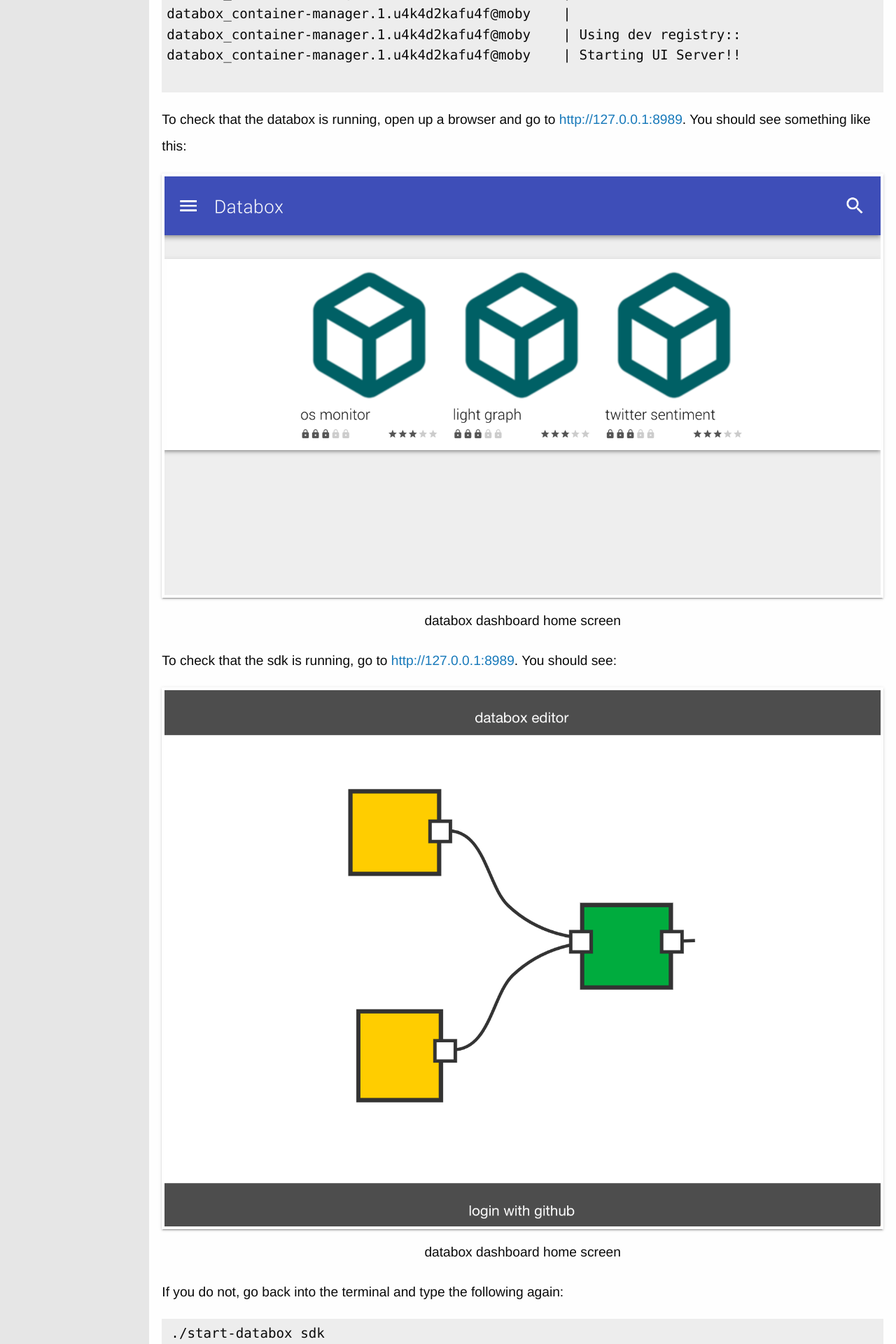
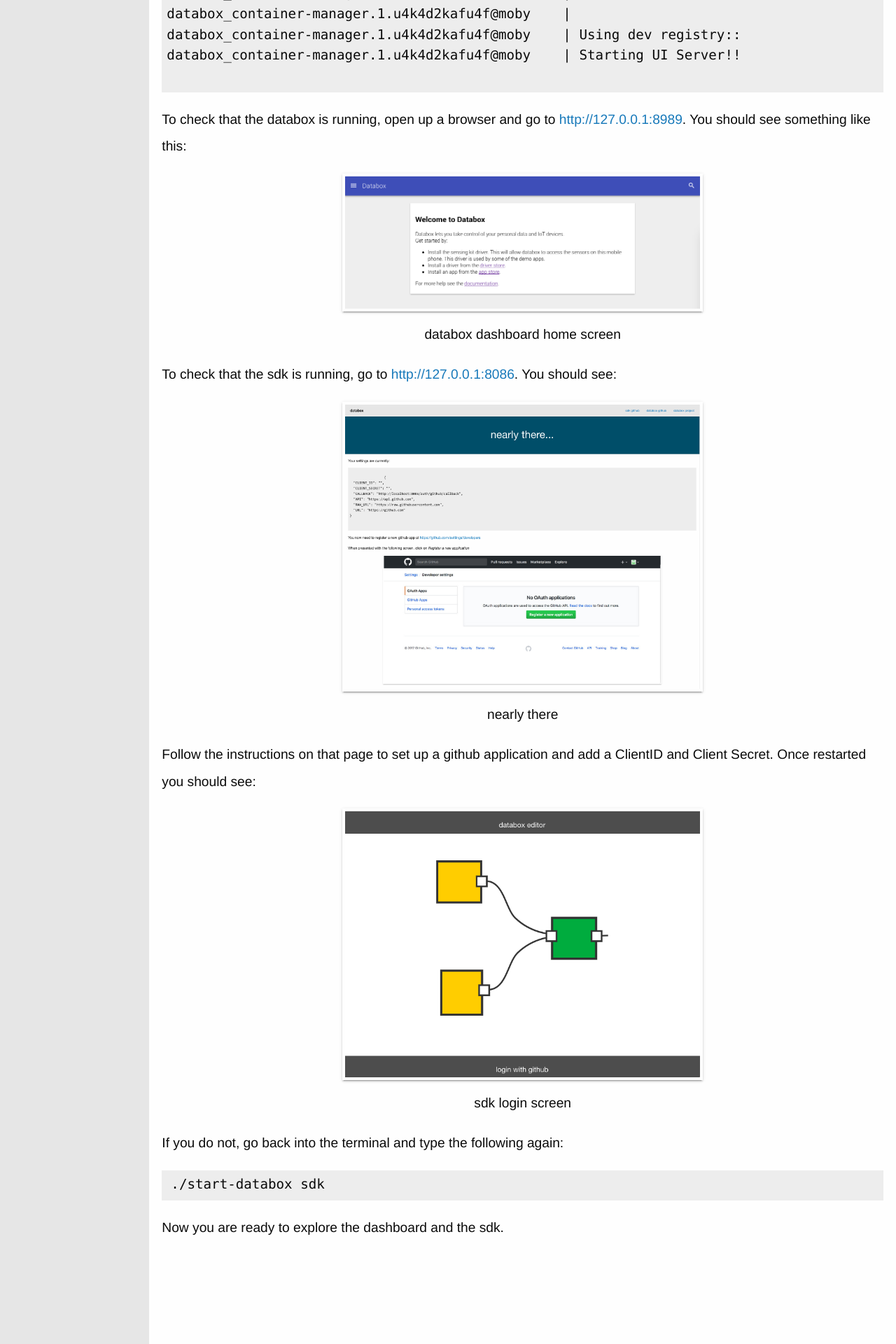
Before and after one commit to tlodge/databox-sdk-tutorial, a Jekyll site: the page built from gettingstarted/install/index.md, in a window 1280 px wide. Shown: the part 2671-4591 px from the top of the page at 70% size. Built offline with Jekyll 4.4.1, drawn with Linux system fonts in a browser that asks for light colours.

Commit message:
cp commit

````diff
--- a/gettingstarted/install/index.md
+++ b/gettingstarted/install/index.md
@@ -99,18 +99,25 @@ databox_container-manager.1.u4k4d2kafu4f@moby    | Starting UI Server!!
 ```
 
 
-To check that the databox is running, open up a browser and go to [http://127.0.0.1:8989](http://127.0.0.1:8989).  You should see something like this:
+To check that the databox is running, open up a browser and go to <a href="http://127.0.0.1:8989" target="_blank">http://127.0.0.1:8989</a>.  You should see something like this:
 
 <figure class="figure">
-  <img class="thumbnail" src="/images/gettingstarted/dashboard/home.png" alt="dashboard home">
+  <img class="thumbnail" src="/images/gettingstarted/dashboard/dashboardwelcome.png" width="50%" alt="dashboard home">
   <figcaption class="figure-caption text-center">databox dashboard home screen</figcaption>
 </figure>
 
-To check that the sdk is running, go to [http://127.0.0.1:8989](http://127.0.0.1:8086).  You should see:
+To check that the sdk is running, go to <a href="http://127.0.0.1:8086" target="_blank">http://127.0.0.1:8086</a>. You should see:
 
 <figure class="figure">
-  <img class="thumbnail" src="/images/gettingstarted/sdk/sdklogin.png" alt="dashboard home">
-  <figcaption class="figure-caption text-center">databox dashboard home screen</figcaption>
+  <img class="thumbnail" src="/images/gettingstarted/sdk/nearlythere.png" width="50%"  alt="nearly there">
+  <figcaption class="figure-caption text-center">nearly there</figcaption>
+</figure>
+
+Follow the instructions on that page to set up a github application and add a ClientID and Client Secret.  Once restarted you should see:
+
+<figure class="figure">
+  <img class="thumbnail" src="/images/gettingstarted/sdk/sdklogin.png" width="50%"  alt="sdk login">
+  <figcaption class="figure-caption text-center">sdk login screen</figcaption>
 </figure>
 
 
````
Also changed, not shown: images/gettingstarted/dashboard/dashboardwelcome.png (added), images/gettingstarted/sdk/nearlythere.png (added), 4 other files.
